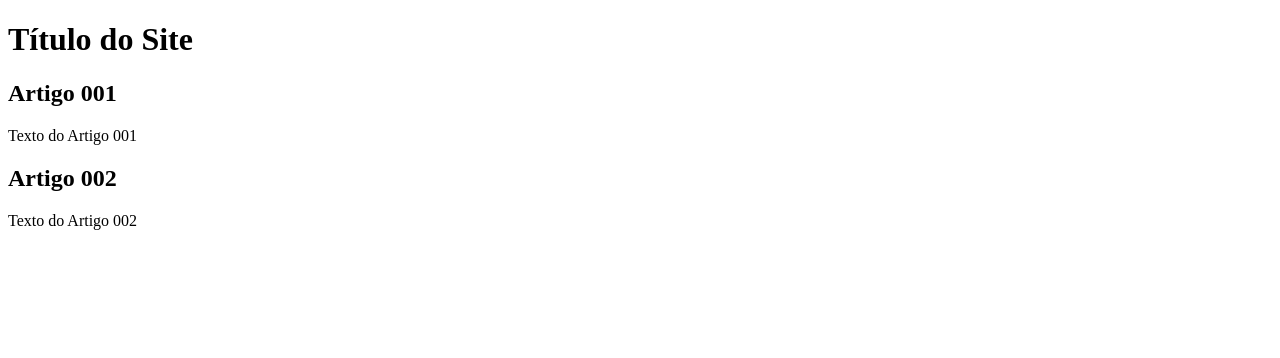
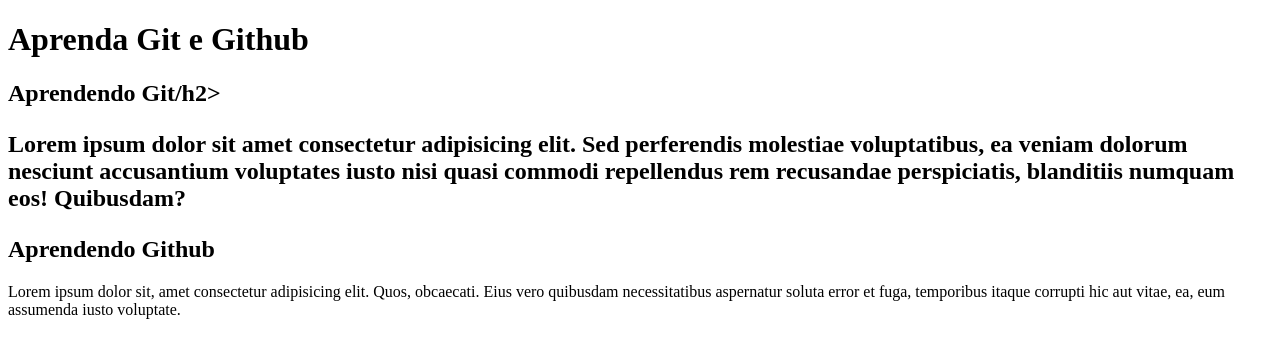
Before and after one commit to ipedroaugusto/projeto-site-github, a plain HTML site: page index.html in a window 1280 px wide. Drawn offline with Linux system fonts and the light colour scheme.

Commit message:
Escrevendo conteúdo
comecei a escrever o conteúdo do site

```diff
--- a/index.html
+++ b/index.html
@@ -8,15 +8,15 @@
 <body>
     <main>
         <header>
-            <h1>Título do Site</h1>
+            <h1>Aprenda Git e Github</h1>
         </header>
         <article>
-            <h2>Artigo 001</h2>
-            <p>Texto do Artigo 001</p>
+            <h2>Aprendendo Git/h2>
+            <p>Lorem ipsum dolor sit amet consectetur adipisicing elit. Sed perferendis molestiae voluptatibus, ea veniam dolorum nesciunt accusantium voluptates iusto nisi quasi commodi repellendus rem recusandae perspiciatis, blanditiis numquam eos! Quibusdam?</p>
         </article>
         <article>
-            <h2>Artigo 002</h2>
-            <p>Texto do Artigo 002</p>
+            <h2>Aprendendo Github</h2>
+            <p>Lorem ipsum dolor sit, amet consectetur adipisicing elit. Quos, obcaecati. Eius vero quibusdam necessitatibus aspernatur soluta error et fuga, temporibus itaque corrupti hic aut vitae, ea, eum assumenda iusto voluptate.</p>
         </article>
     </main>
 </body>
```
